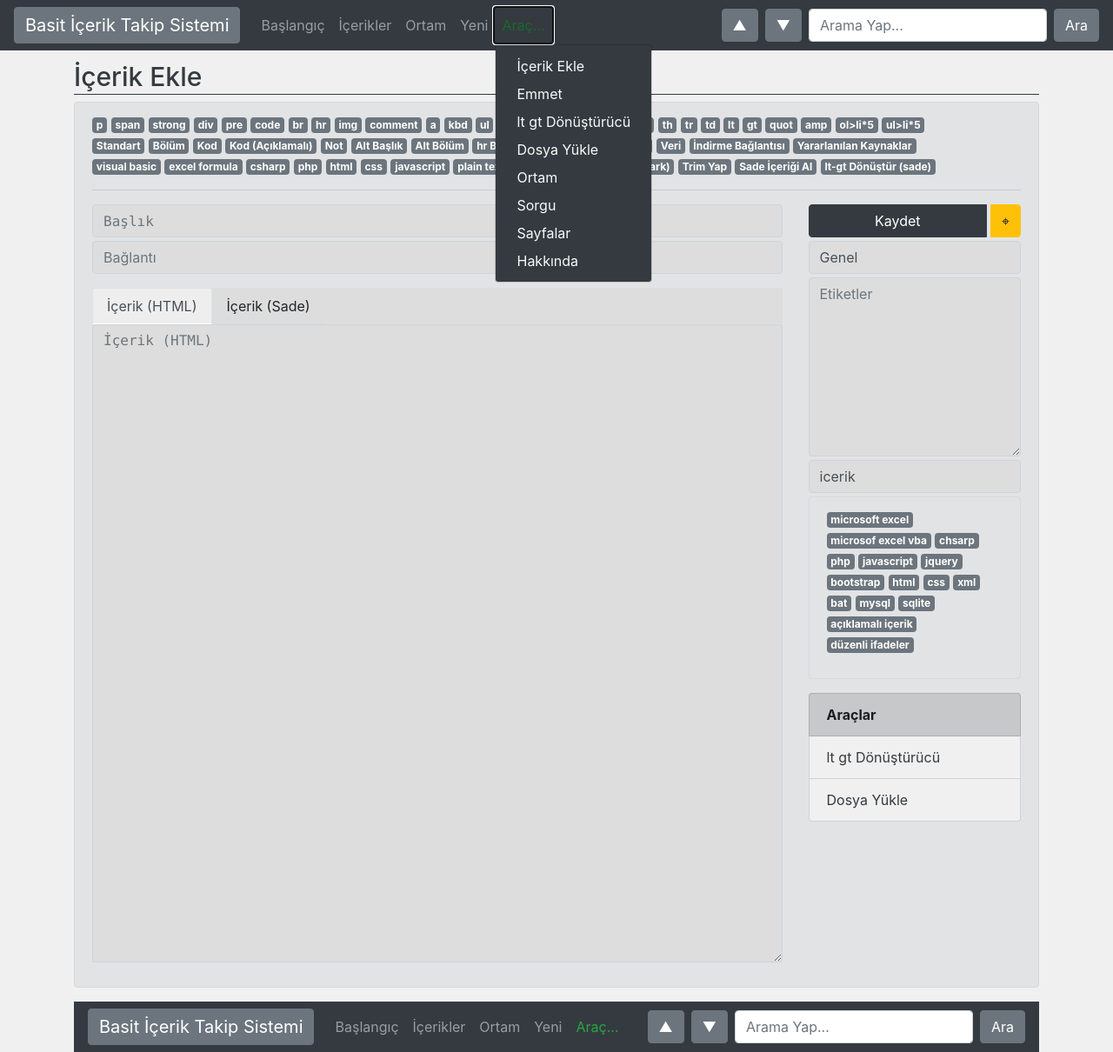
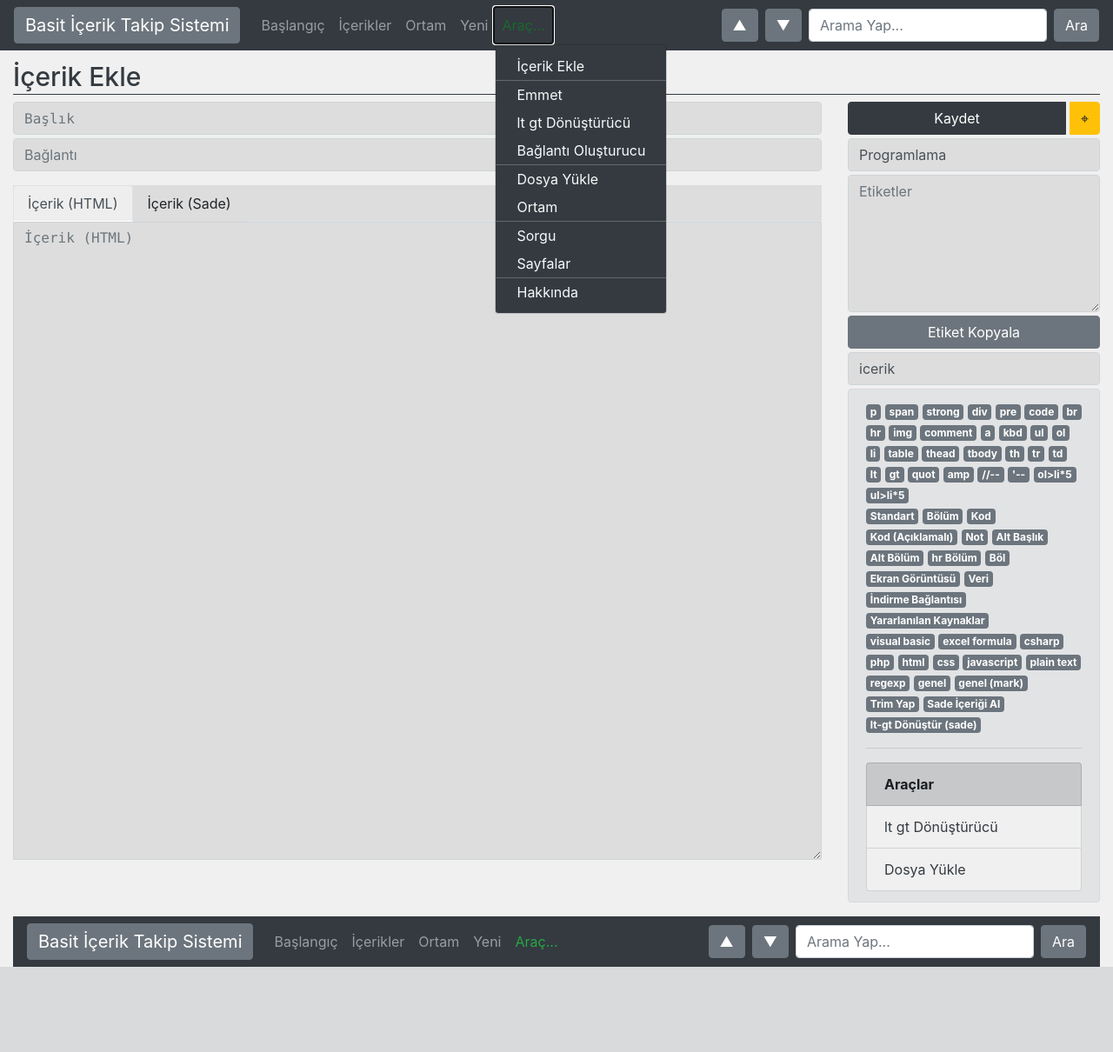
Before and after one commit to pondesivon/icerik-takip-sistemi-php-sqlite, a PHP site: page /icerik-ekle.php in a window 1280 px wide, after a click on "Araç...". Shown: the whole page at 87% size. After the commit the page ends 1112 px from the top, so only its background shows below. Run offline with PHP 8.4, Linux system fonts and the light colour scheme; data comes from the database, SQL or seed files in the repository.

Commit message:
çeşitli tasarım iyileştirmeleri ve eklemeler
- "baglanti-olusturucu.php" dosyası eklendi.
- icerik-goruntule.php dosyasında tasarım değişiklikleri yapıldı.
- Hızlı etiket ekleme işlemi doğrudan textarea'ya ekleme şeklinde yapılıyordu. Artık sadece kopyalıyor.
- Etiket önerileri acordion menu olarak yeniden düzenlendi.
- icerik-ekle.php ve icerik-duzenle.php dosyasında tasarım iyileştirmeleri yapıldı.

```diff
--- a/arac.php
+++ b/arac.php
@@ -1,5 +1,14 @@
  <?php
   class Arac {
+    public static function EtiketOlustur($liste, $baslangic, $bitis) {
+      $sonuc = "";
+      foreach ($liste as $oge) {
+        $sonuc = $sonuc . $baslangic . $oge . $bitis . "<br>";
+      }
+
+      return $sonuc;
+    }
+
     public static function KlasordekiDosyalariDiziyeAktar($klasor) {
       $dosyalar = array_diff(scandir($klasor), array('.', '..'));
 
--- a/emmet.php
+++ b/emmet.php
@@ -6,7 +6,7 @@
    require_once('header.php');
 ?>
 
-<div class="container">
+<div class="container-fluid">
    <div class="row">
       <div class="col">
          <h1 class="page-title text-dark"><?php echo  $title; ?></h1>
--- a/html-yapi.php
+++ b/html-yapi.php
@@ -21,7 +21,7 @@ class HtmlYapi {
        $kategori = trim($kategori);
 
        $kategori = "<a href='kategori.php?terim=$kategori' name='etiket' "
-                ."target='_blank' class='btn btn-light bg-secondary text-white kategori'>" . $kategori . "</a>";
+                ."_target='_blank' class='text-danger kategori'>" . $kategori . "</a>";
 
       return $kategori;
   }
@@ -35,11 +35,11 @@ class HtmlYapi {
        $oge = trim($oge);
 
        $oge = "<a href='etiket.php?terim=$oge' name='etiket' "
-                ."class='btn btn-light bg-gri'>" . $oge . "</a>";
+                ."class='konu-etiket'>" . $oge . "</a>";
        array_push($baglantiDizi, $oge);
     }
 
-    return implode(" ", $baglantiDizi);
+    return implode(", ", $baglantiDizi);
   }
 
   public static function EtiketOlusturDuz($etiketMetin) {
--- a/icerik-ekle.php
+++ b/icerik-ekle.php
@@ -6,7 +6,7 @@
    require_once('header.php');
 ?>
 
-<div class="container">
+<div class="container-fluid">
    <div class="row">
       <div class="col">
          <!-- Form Alanı Başlangıç -->
@@ -16,10 +16,6 @@
                <?php echo $title; ?>
                <!-- <button type="submit" class="btn btn-dark float-right">Kaydet</button> -->
             </h1>
-
-            <!-- Hızlı Menü -->
-            <?php require_once("kalip/element-listesi-standart.php"); ?><br>
-            <?php require_once("kalip/element-listesi-ozel.php"); ?><hr>
 
             <div class="row">
                <div class="col-lg-9">
@@ -51,7 +47,7 @@
                     <div class="tab-pane fade" id="icerik-sade-tab-alan" role="tabpanel" aria-labelledby="icerik-sade-tab-icerik">
                      <!-- İçerik Sade -->
                      <div class="form-group">
-                        <textarea class="form-control text-monospace bg-gri textarea-fokus" name="icerik-sade" placeholder="İçerik (Sade)" id="icerik-sade" rows="30" onmousemove="ltgtDonustur(true);"></textarea>
+                        <textarea class="form-control text-monospace bg-gri textarea-fokus" name="icerik-sade" placeholder="İçerik (Sade)" id="icerik-sade" rows="30" onmousemove="ltgtDonustur('icerik-sade', true);"></textarea>
                      </div>
                     </div>
                   </div>
@@ -65,13 +61,27 @@
 
                   <!-- Kategori -->
                   <input type="text" class="form-control bg-gri mb-1" name="kategori" placeholder="Kategori" value="<?php echo $varsayilan_kategori; ?>">
+
                   <!-- Etiket -->
-                  <textarea id="hizli-konu-etiket" type="text" class="form-control bg-gri textarea-fokus mb-1" name="etiket" placeholder="Etiketler" rows="8"><?php echo $varsayilan_etiket; ?></textarea>
+                  <textarea id="hizli-konu-etiket" type="text" class="form-control bg-gri textarea-fokus mb-1" name="etiket" placeholder="Etiketler" rows="6"><?php echo $varsayilan_etiket; ?></textarea>
+
+                  <!-- Etiket Öneri -->
+                 <button class="btn btn-secondary btn-block mb-1" type="button" data-toggle="collapse" data-target="#collapseExample" aria-expanded="false" aria-controls="collapseExample">
+                   Etiket Kopyala
+                 </button>
+                  <div class="collapse" id="collapseExample">
+                    <div class="card card-body mb-1 bg-gri">
+                      <?php require_once('kalip/hizli-konu-etiket.php'); ?>
+                    </div>
+                  </div>
 
                   <!-- İçerik Tür -->
-                  <input id="_icerik-tur" type="text" class="form-control bg-gri mb-1" name="icerik-tur" placeholder="İçerik Türü" value="<?php echo $varsayilan_icerik_tur; ?>">
+                  <input id="_icerik-tur" type="text" class="form-control bg-gri mb-1 textarea-fokus" name="icerik-tur" placeholder="İçerik Türü" value="<?php echo $varsayilan_icerik_tur; ?>">
 
-                  <?php require_once('kalip/hizli-konu-etiket.php'); ?>
+                  <!-- Hızlı Menü -->
+                  <?php require_once("kalip/element-listesi-standart.php"); ?><br>
+                  <?php require_once("kalip/element-listesi-ozel.php"); ?><hr>
+
                   <?php require_once('kalip/arac-listele-sidebar.php'); ?>
                </div>
             </div>
@@ -79,6 +89,8 @@
          <!-- Form Alanı Bitiş -->
       </div>
    </div>
+
+
 </div>
 
 <!-- Emmet Script Başlangıç -->
--- a/index.php
+++ b/index.php
@@ -2,7 +2,7 @@
 <?php require_once('getir.php'); ?>
 
 <?php
-    $title = "Ana Sayfa" . $kisaltma;
+    $title = "Basit İçerik Takip Sistemi" . $kisaltma;
     require_once('header.php');
 ?>
 
--- /dev/null
+++ b/kalip/arac-menu.php
@@ -0,0 +1,13 @@
+<a class="dropdown-item bg-dark text-light" href="icerik-ekle.php">İçerik Ekle</a>
+<hr class="m-0 bg-secondary">
+<a class="dropdown-item bg-dark text-light" href="emmet.php">Emmet</a>
+<a class="dropdown-item bg-dark text-light" href="lt-gt-donusturucu.php">lt gt Dönüştürücü</a>
+<a class="dropdown-item bg-dark text-light" href="baglanti-olusturucu.php">Bağlantı Oluşturucu</a>
+<hr class="m-0 bg-secondary">
+<a class="dropdown-item bg-dark text-light" href="dosya-yukle.php">Dosya Yükle</a>
+<a class="dropdown-item bg-dark text-light" href="ortam.php">Ortam</a>
+<hr class="m-0 bg-secondary">
+<a class="dropdown-item bg-dark text-light" href="sorgu.php">Sorgu</a>
+<a class="dropdown-item bg-dark text-light" href="sayfa-listele.php">Sayfalar</a>
+<hr class="m-0 bg-secondary">
+<a class="dropdown-item bg-dark text-light" href="<?php echo $hakkindaSayfasi; ?>">Hakkında</a>
--- a/kalip/element-listesi-ozel.php
+++ b/kalip/element-listesi-ozel.php
@@ -18,7 +18,7 @@
 
 	foreach ($dizi as $key => $value) {
 		echo '<span class="badge badge-secondary cursor-pointer"
-		onclick="metinEkle(\'icerik-html\', \'' . $value . '\')">' . $key . '</span> ';
+		onclick="metinKopyala(\'' . $value . '\')">' . $key . '</span> ';
 	}
 ?>
 
@@ -40,7 +40,7 @@
 
 	foreach ($dizi as $key => $value) {
 		echo '<span class="badge badge-secondary cursor-pointer"
-		onclick="metinEkle(\'icerik-html\', \'' . $value . '\')">' . $key . '</span> ';
+		onclick="metinKopyala(\'' . $value . '\')">' . $key . '</span> ';
 	}
 ?>
 
--- a/kalip/element-listesi-standart.php
+++ b/kalip/element-listesi-standart.php
@@ -28,12 +28,14 @@
 		'gt' => '&amp;gt;',
 		'quot' => '&amp;quot;',
 		'amp' => '&amp;amp;',
+		'//--' => '//--------------------------------------------------',
+		'\'--' => '\'--------------------------------------------------',
 		'ol&gt;li*5' => '&lt;ol&gt;\n\t&lt;li&gt;&lt;/li&gt;\n\t&lt;li&gt;&lt;/li&gt;\n\t&lt;li&gt;&lt;/li&gt;\n\t&lt;li&gt;&lt;/li&gt;\n\t&lt;li&gt;&lt;/li&gt;\n&lt;/ol&gt;',
 		'ul&gt;li*5' => '&lt;ul&gt;\n\t&lt;li&gt;&lt;/li&gt;\n\t&lt;li&gt;&lt;/li&gt;\n\t&lt;li&gt;&lt;/li&gt;\n\t&lt;li&gt;&lt;/li&gt;\n\t&lt;li&gt;&lt;/li&gt;\n&lt;/ul&gt;'
 	);
 
 	foreach ($dizi as $key => $value) {
 		echo '<span class="badge badge-secondary cursor-pointer"
-		onclick="metinEkle(\'icerik-html\', \'' . $value . '\')">' . $key . '</span> ';
+		onclick="metinKopyala(&quot;' . $value . '&quot;)">' . $key . '</span> ';
 	}
 ?>
--- a/kalip/hizli-konu-etiket.php
+++ b/kalip/hizli-konu-etiket.php
@@ -1,4 +1,3 @@
-<div class="alert alert-secondary">
 	<!-- Genel Etiketler -->
 	<?php
 		$etiket_liste = "microsoft excel,microsof excel vba,chsarp,php,javascript,jquery,bootstrap,html,css,xml,bat,mysql,sqlite,açıklamalı içerik,düzenli ifadeler";
@@ -8,7 +7,7 @@
 		$yeniDizi = array();
 
 		foreach  ($dizi as $d) {
-			$oge = '<span class="badge badge-secondary cursor-pointer text-wrap" onclick="metinEkle(\'hizli-konu-etiket\',\'' . $d . ', \')">' . $d . '</span>';
+			$oge = '<span class="badge badge-secondary cursor-pointer text-wrap" onclick="metinKopyala(\'' . $d . '\')">' . $d . '</span>';
 			array_push($yeniDizi, $oge);
 		}
 
@@ -30,4 +29,3 @@
 
 		// echo implode(" ", $yeniDizi);
 	?>
-</div>
--- /dev/null
+++ b/kalip/islemler.php
@@ -0,0 +1,4 @@
+<a href="icerik-goruntule.php?id=<?php echo $kayit['id']; ?>" class="btn btn-sm btn-secondary text-light mr-1">O</a>
+<a href="icerik-duzenle.php?id=<?php echo $kayit['id']; ?>" class="btn btn-sm btn-secondary text-light mr-1">D</a>
+<a href="icerik-sil.php?id=<?php echo $kayit['id']; ?>" class="btn btn-sm btn-secondary text-light mr-1" onclick="return window.confirm('İçerik silinecek. Onaylıyor musunuz?');">S</a>
+<a href="statik-sayfa.php?id=<?php echo $kayit['id']; ?>" class="btn btn-sm btn-secondary text-light mr-1">...</a>
--- a/kalip/tablo-satir.php
+++ b/kalip/tablo-satir.php
@@ -22,10 +22,7 @@
 	<!-- Düzenleme Alanı -->
 	<td>
 		<div class="btn-group duzenleme-alani">
-			<a href="icerik-goruntule.php?id=<?php echo $kayit['id']; ?>" target="_blank" class="btn btn-sm btn-secondary text-light mr-1">O</a>
-			<a href="icerik-duzenle.php?id=<?php echo $kayit['id']; ?>" target="_blank" class="btn btn-sm btn-secondary text-light mr-1">D</a>
-			<a href="icerik-sil.php?id=<?php echo $kayit['id']; ?>" target="_blank" class="btn btn-sm btn-secondary text-light mr-1" onclick="return window.confirm('İçerik silinecek. Onaylıyor musunuz?');">S</a>
-			<a href="statik-sayfa.php?id=<?php echo $kayit['id']; ?>" target="_blank" class="btn btn-sm btn-secondary text-light mr-1">...</a>
+			<?php include 'islemler.php'; ?>
 		</div>
 	</td>
 </tr>
--- a/lt-gt-donusturucu.php
+++ b/lt-gt-donusturucu.php
@@ -6,11 +6,11 @@
    require_once('header.php');
 ?>
 
-<div class="container">
+<div class="container-fluid">
    <div class="row">
       <div class="col">
          <h1 class="page-title text-dark">lt gt Dönüştürücü</h1>
-         <p><textarea class="form-control text-monospace bg-gri textarea-fokus" id="lt-gt-donusturucu" name="lt-gt-donusturucu" placeholder="&lt; ve &gt; karakterlerini içeren bir metinde bu karakterleri &amp;lt; ve &amp;gt; şeklinde dönüştüren bir araçtır." rows="30" onmousemove="ltgtDonustur(false);"></textarea></p>
+         <p><textarea class="form-control text-monospace bg-gri textarea-fokus" id="lt-gt-donusturucu" name="lt-gt-donusturucu" placeholder="&lt; ve &gt; karakterlerini içeren bir metinde bu karakterleri &amp;lt; ve &amp;gt; şeklinde dönüştüren bir araçtır." rows="30" onmousemove="ltgtDonustur('lt-gt-donusturucu', false);"></textarea></p>
       </div>
    </div>
 </div>
--- a/navbar-menu-alt.php
+++ b/navbar-menu-alt.php
@@ -21,16 +21,9 @@
     </li>
     <li class="nav-item bg-dark">
     <div class="dropup bg-dark">
-      <a class="nav-link _dropdown-toggle text-success" href="icerik-ekle.php" role="button" id="dropdownMenuLink" data-toggle="dropdown" aria-haspopup="true" aria-expanded="false" onmouseenter="$('#icerik-dropdown-ust').show();">Araç...</a>
-      <div id="icerik-dropdown-ust" class="dropdown-menu bg-dark text-light" aria-labelledby="dropdownMenuButton"  onmouseleave="$('#icerik-dropdown-ust').hide();">
-        <a class="dropdown-item bg-dark text-light" href="icerik-ekle.php">İçerik Ekle</a>
-        <a class="dropdown-item bg-dark text-light" href="emmet.php">Emmet</a>
-        <a class="dropdown-item bg-dark text-light" href="lt-gt-donusturucu.php">lt gt Dönüştürücü</a>
-        <a class="dropdown-item bg-dark text-light" href="dosya-yukle.php">Dosya Yükle</a>
-        <a class="dropdown-item bg-dark text-light" href="ortam.php">Ortam</a>
-        <a class="dropdown-item bg-dark text-light" href="sorgu.php">Sorgu</a>
-        <a class="dropdown-item bg-dark text-light" href="sayfa-listele.php">Sayfalar</a>
-        <a class="dropdown-item bg-dark text-light" href="<?php echo $hakkindaSayfasi; ?>">Hakkında</a>
+      <a class="nav-link _dropdown-toggle text-success" href="icerik-ekle.php" role="button" id="dropdownMenuLink" data-toggle="dropdown" aria-haspopup="true" aria-expanded="false" onmouseenter="$('#_icerik-dropdown-ust').show();">Araç...</a>
+      <div id="icerik-dropdown-ust" class="dropdown-menu bg-dark text-light" aria-labelledby="dropdownMenuButton"  onmouseleave="$('_#icerik-dropdown-ust').hide();">
+        <?php include('kalip/arac-menu.php'); ?>
       </div>
     </div>
     </li>
--- a/navbar-menu-ust.php
+++ b/navbar-menu-ust.php
@@ -21,16 +21,9 @@
     </li>
     <li class="nav-item bg-dark">
     <div class="dropdown bg-dark">
-      <a class="nav-link _dropdown-toggle text-success" href="icerik-ekle.php" role="button" id="dropdownMenuLink" data-toggle="dropdown" aria-haspopup="true" aria-expanded="false" onmouseenter="$('#icerik-dropdown-ust').show();">Araç...</a>
-      <div id="icerik-dropdown-ust" class="dropdown-menu bg-dark text-light" aria-labelledby="dropdownMenuButton"  onmouseleave="$('#icerik-dropdown-ust').hide();">
-        <a class="dropdown-item bg-dark text-light" href="icerik-ekle.php">İçerik Ekle</a>
-        <a class="dropdown-item bg-dark text-light" href="emmet.php">Emmet</a>
-        <a class="dropdown-item bg-dark text-light" href="lt-gt-donusturucu.php">lt gt Dönüştürücü</a>
-        <a class="dropdown-item bg-dark text-light" href="dosya-yukle.php">Dosya Yükle</a>
-        <a class="dropdown-item bg-dark text-light" href="ortam.php">Ortam</a>
-        <a class="dropdown-item bg-dark text-light" href="sorgu.php">Sorgu</a>
-        <a class="dropdown-item bg-dark text-light" href="sayfa-listele.php">Sayfalar</a>
-        <a class="dropdown-item bg-dark text-light" href="<?php echo $hakkindaSayfasi; ?>">Hakkında</a>
+      <a class="nav-link _dropdown-toggle text-success" href="icerik-ekle.php" role="button" id="dropdownMenuLink" data-toggle="dropdown" aria-haspopup="true" aria-expanded="false" onmouseenter="$('#_icerik-dropdown-ust').show();">Araç...</a>
+      <div id="icerik-dropdown-ust" class="dropdown-menu bg-dark text-light" aria-labelledby="dropdownMenuButton"  onmouseleave="$('#_icerik-dropdown-ust').hide();">
+        <?php include('kalip/arac-menu.php'); ?>
       </div>
     </div>
     </li>
--- a/parametre.php
+++ b/parametre.php
@@ -26,9 +26,8 @@
 	//--------------------------------------------------
 	//Sidebar Listelenecek Etiketler Ve Kategoriler
 	//--------------------------------------------------
-	//Virgüllerle ayırın, arada boşluk olmasın.
-	$etiket_liste = "basit içerik takip sistemi";
-	$kategori_liste = "Genel";
+	$etiket_liste = "basit içerik takip sistemi,boş etiket";
+	$kategori_liste = "Genel,Meta";
 	$arac_liste="lt-gt-donusturucu.php,dosya-yukle.php";
 
 	//--------------------------------------------------
@@ -39,6 +38,6 @@
 	//--------------------------------------------------
 	//İçerik Ekleme Sayfası
 	//--------------------------------------------------
-	$varsayilan_kategori = "Genel";
+	$varsayilan_kategori = "Programlama";
 	$varsayilan_etiket = "";
 	$varsayilan_icerik_tur = "icerik"; //(icerik, sayfa)
```
Also changed, not shown: baglanti-olusturucu.php (added, +40 -0 lines), icerik-duzenle.php (+16 -8 lines), icerik-goruntule.php (+39 -21 lines).
